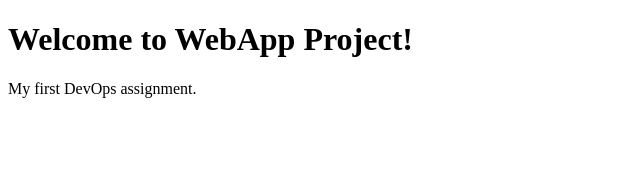
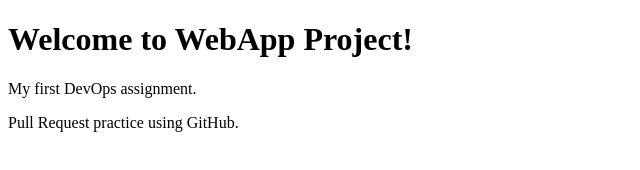
Before and after one commit to Aboudhari/devopscat, a website: page index.html in a window 1280 px wide. Shown: the whole page, without its empty margins (0-640 px from the left). Drawn offline with Linux system fonts and the light colour scheme.

Commit message:
Update homepage for PR practice

```diff
--- a/index.html
+++ b/index.html
@@ -6,5 +6,6 @@
 <body>
     <h1>Welcome to WebApp Project!</h1>
     <p>My first DevOps assignment.</p>
+    <p>Pull Request practice using GitHub.</p>
 </body>
 </html>
```
